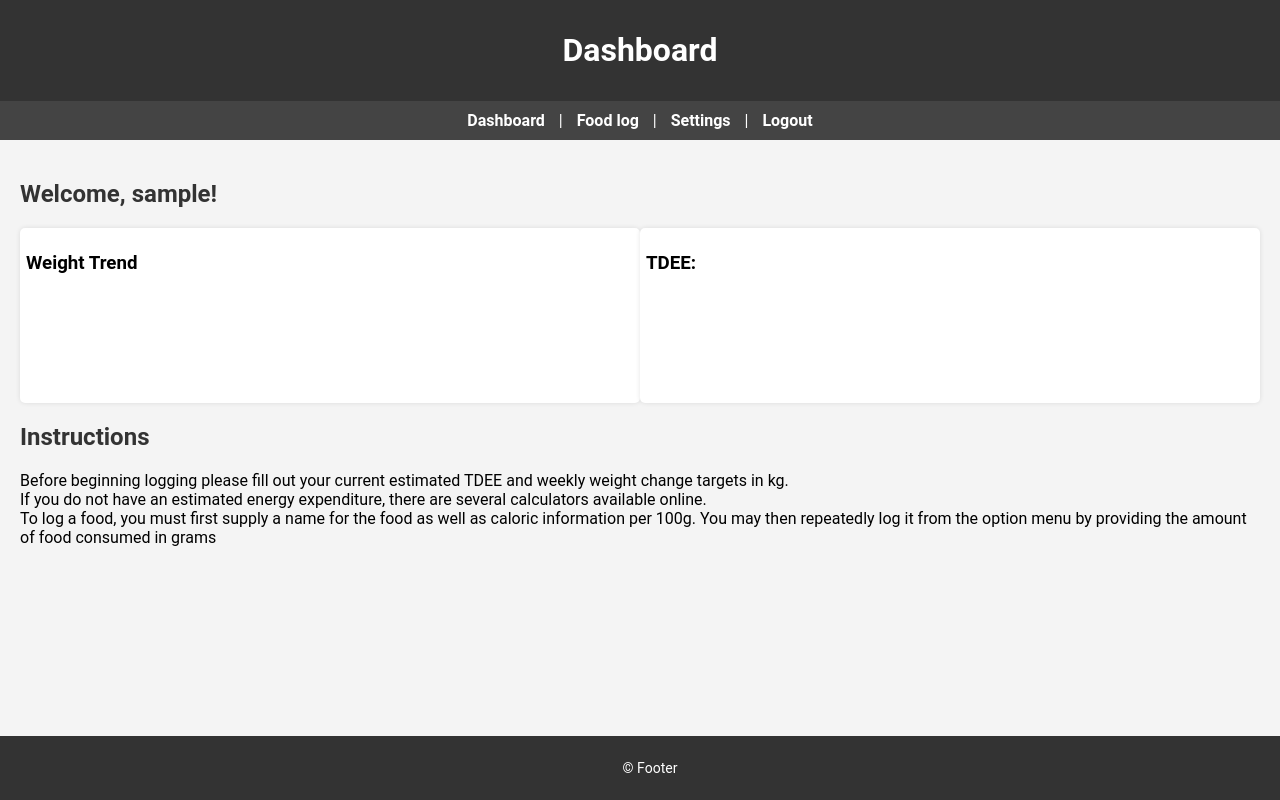
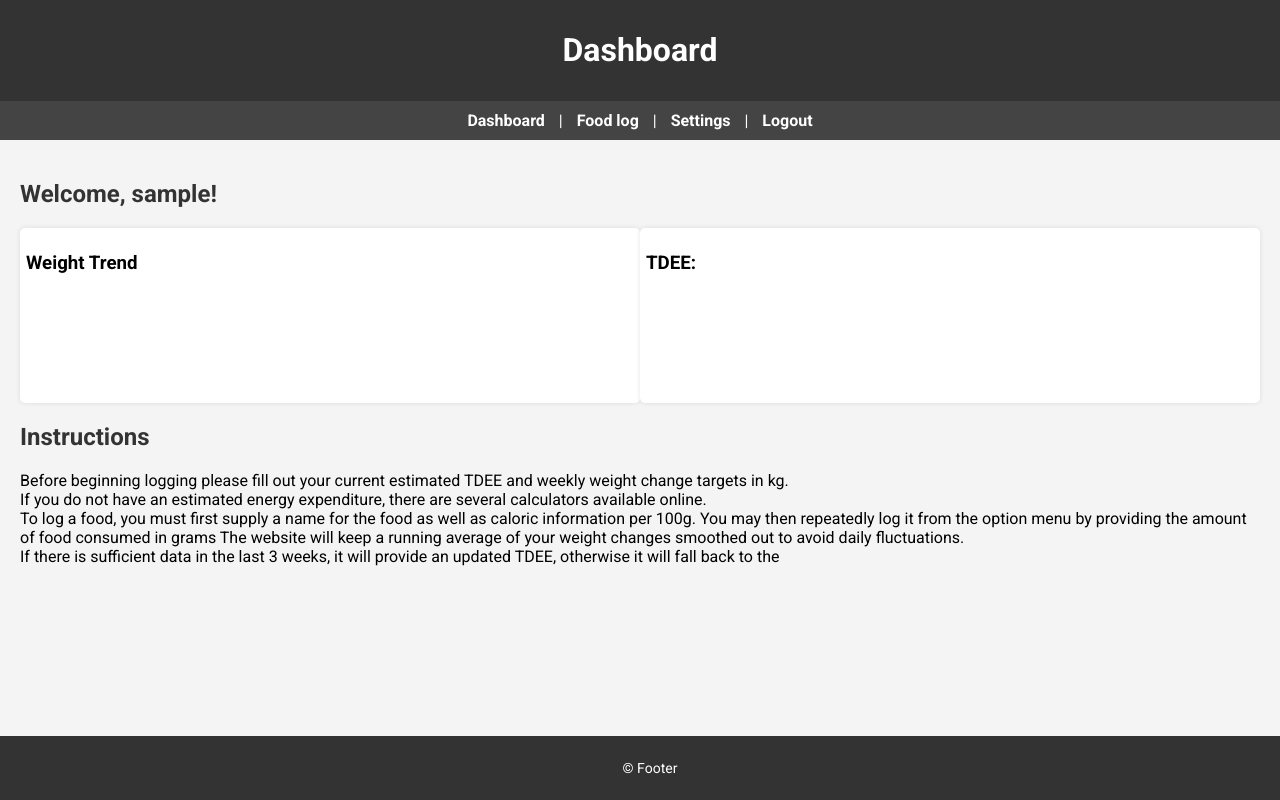
Before and after one commit to a-gohar/caloricology, a Django app: template base/templates/base/dashboard.html in a window 1280 px wide. Run offline with Django 3.2, Linux system fonts and the light colour scheme; the template is opened without the code that fills it: most values are stand-ins (such as "Sample title", 1, 10 or a date in 2020).

Commit message:
Instructions

```diff
--- a/base/templates/base/dashboard.html
+++ b/base/templates/base/dashboard.html
@@ -2,6 +2,7 @@
 <html lang="en">
 <head>
     <meta charset="UTF-8">
+    <link href="https://fonts.googleapis.com/css?family=Roboto:400,700&display=swap" rel="stylesheet">
     <meta
     name="description"
     content="A nutrition coaching and calorie counting application "
@@ -37,7 +38,8 @@
         Before beginning logging please fill out your current estimated TDEE and weekly weight change targets in kg. <br>
         If you do not have an estimated energy expenditure, there are several calculators available online. <br>
         To log a food, you must first supply a name for the food as well as caloric information per 100g. You may then repeatedly log it from the option menu by providing the amount of food consumed in grams
-
+        The website will keep a running average of your weight changes smoothed out to avoid daily fluctuations. <br>
+        If there is sufficient data in the last 3 weeks, it will provide an updated TDEE, otherwise it will fall back to the
     </main>
     <footer>
         <p>&copy; Footer </p>
```
